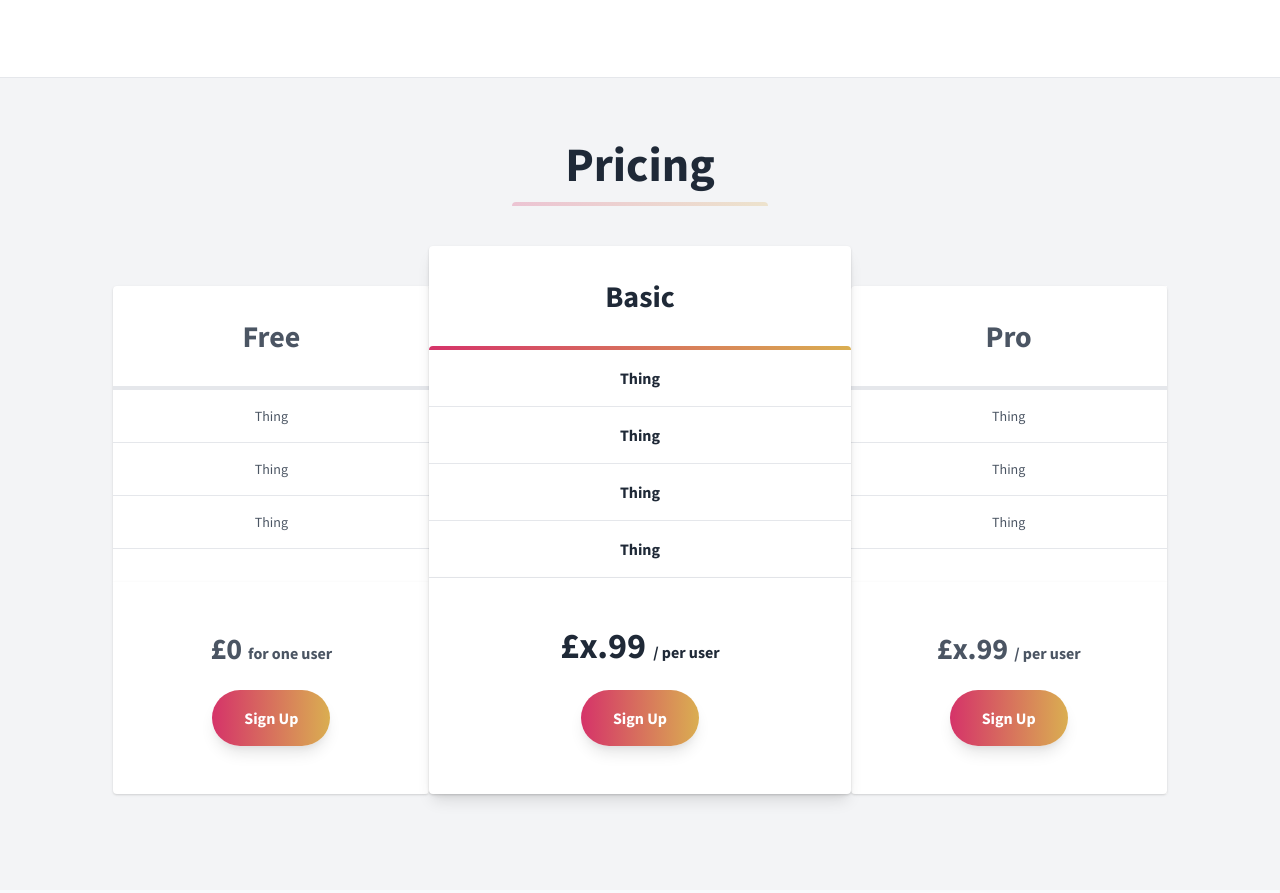
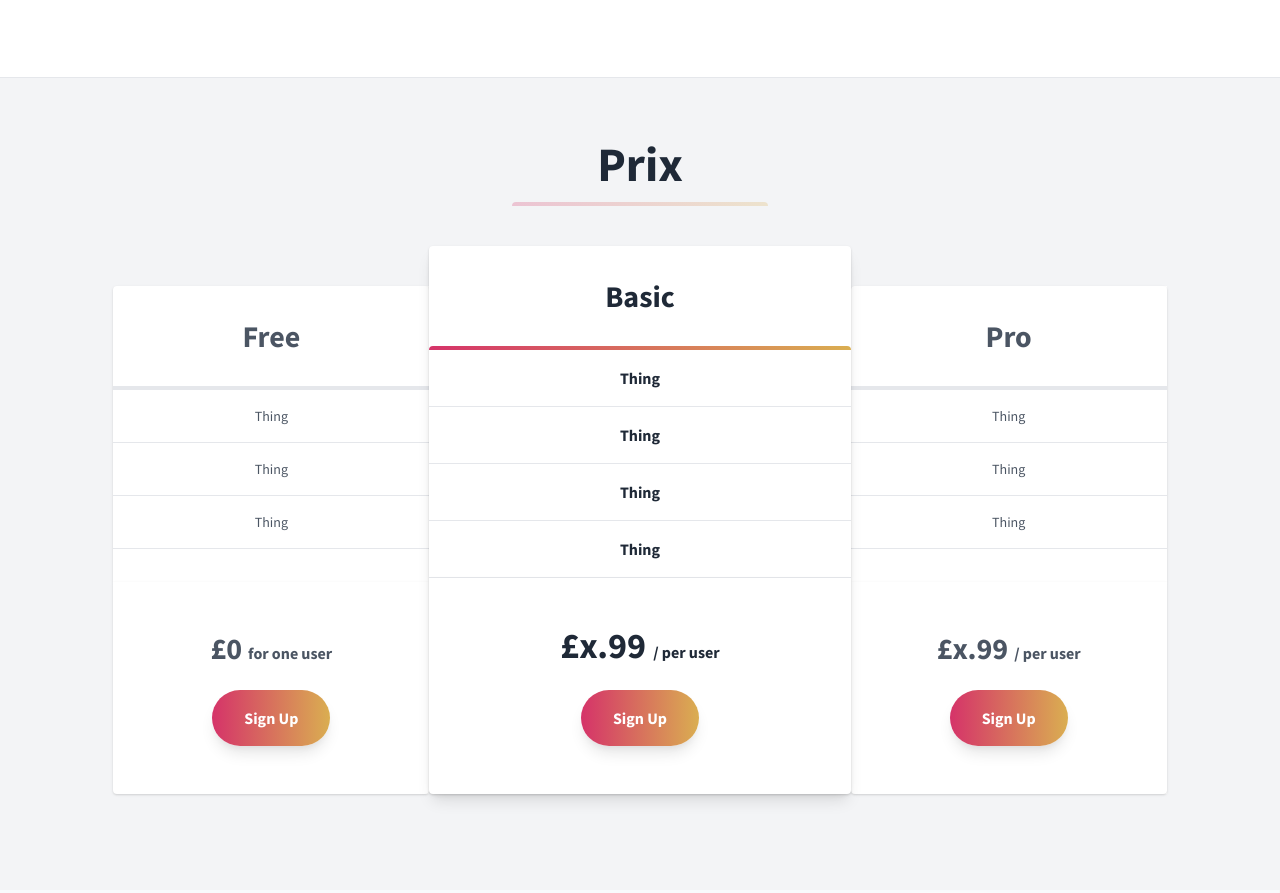
Before and after one commit to arnaudb-js/01-Demo, a plain HTML site: page 06-Corentin.html in a window 1280 px wide. Shown: the part 2060-2953 px from the top of the page. Drawn offline with nearby package versions, Linux system fonts and the light colour scheme.

Commit message:
Corentin Update

```diff
--- a/06-Corentin.html
+++ b/06-Corentin.html
@@ -506,7 +506,7 @@
     <section class="bg-gray-100 py-8">
       <div class="container mx-auto px-2 pt-4 pb-12 text-gray-800">
         <h2 class="w-full my-2 text-5xl font-bold leading-tight text-center text-gray-800">
-          Pricing
+          Prix
         </h2>
         <div class="w-full mb-4">
           <div class="h-1 mx-auto gradient w-64 opacity-25 my-0 py-0 rounded-t"></div>
```
